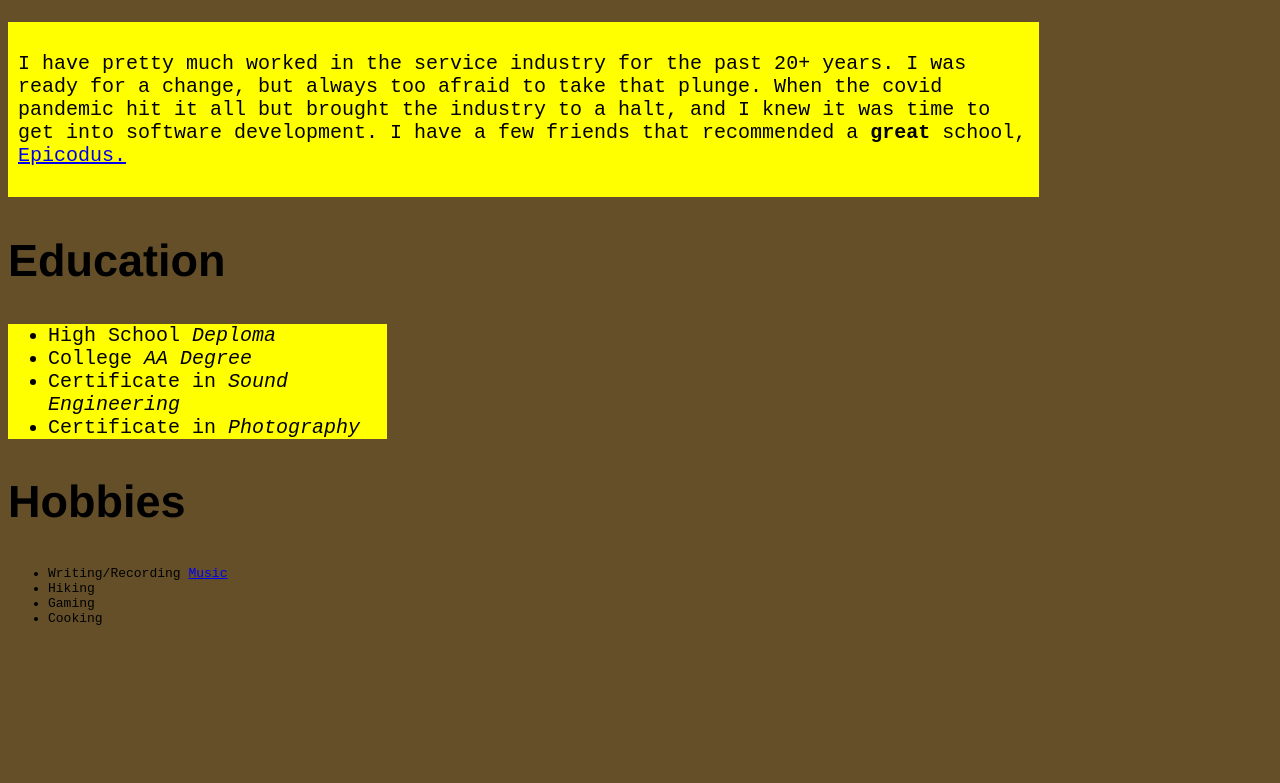
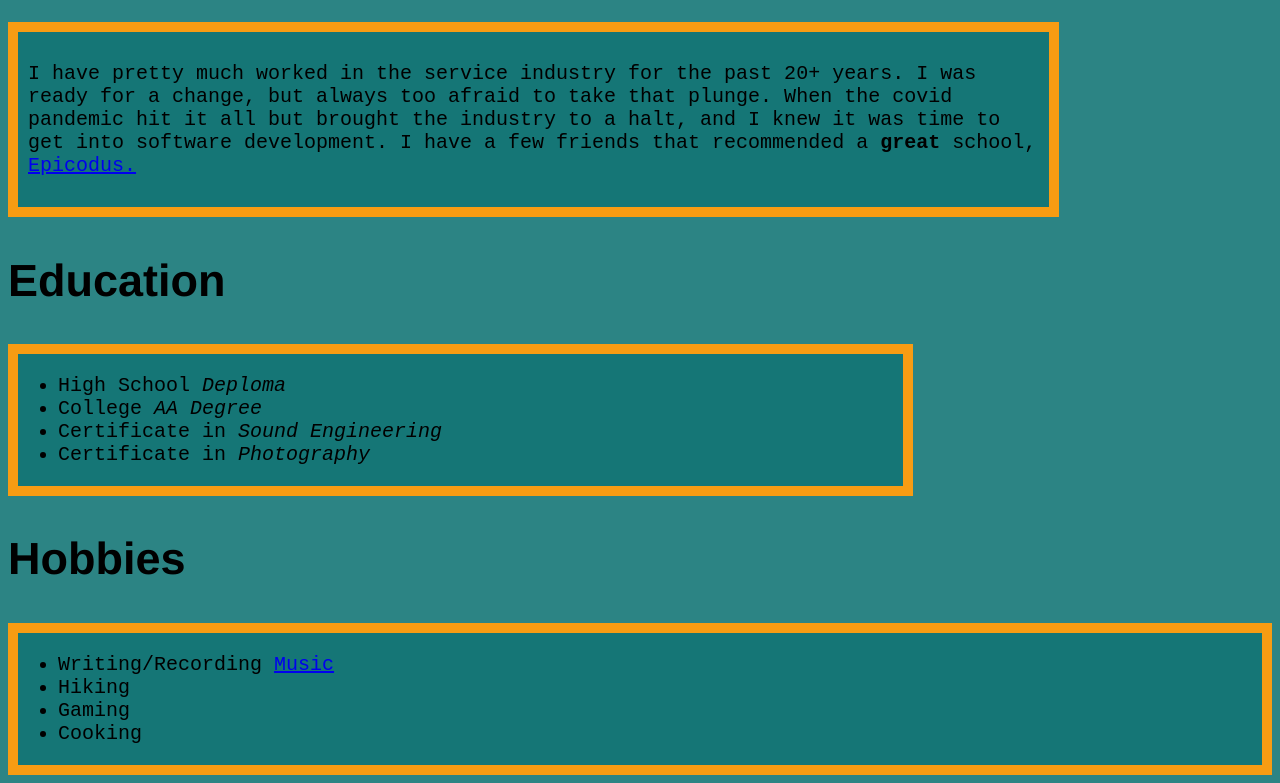
Before and after one commit to Michael-Burton1/project-1, a plain HTML site: page index.html in a window 1280 px wide. Shown: the part 634-1417 px from the top of the page. Before the commit the page ends 1273 px from the top, so only its background shows below. Drawn offline with Linux system fonts and the light colour scheme.

Commit message:
add borders to sections in idex

```diff
--- a/css/styles.css
+++ b/css/styles.css
@@ -14,7 +14,7 @@ h1{
 
 .picture{
   text-align: center;
-  border-image: 300px;
+  border-image: 30px;
 
 }
 
@@ -44,23 +44,31 @@ h1{
 
 
 .about-box{
-  border: 4px grey;
+  box-sizing: content-box;
+  border: 10px solid rgb(247, 156, 19);
   padding: 10px;
   display: block;
   width: 80%;
-  background: yellow;
+  background: rgba(19, 117, 117, 0.89);
   font-size:20px;
 
 }
 body{
-  background-color: rgba(73, 48, 2, 0.849);
+  background-color: rgba(19, 117, 117, 0.89);
 }
 
 .education-box{
   align-content: right;
-  background: yellow;
+  background: rgba(19, 117, 117, 0.89);
   font-size: 20px;
-  width: 30%;
+  width: 70%;
+  border: 10px solid rgb(247, 156, 19);
   s
 }
+
+.hobbies-box{
+  background: rgba(19, 117, 117, 0.89);
+  font-size: 20px;
+  border: 10px solid  rgb(247, 156, 19);
+
 }
--- a/index.html
+++ b/index.html
@@ -68,7 +68,7 @@
     <div class="sections">
       <h2>Hobbies</h2>
     </div>
-    <div Class="Hobbies-box">
+    <div Class="hobbies-box">
       <ul>
         <li>Writing/Recording <a href="https://www.facebook.com/Velella-Velella-23014335222">Music</a></li>
         <li>Hiking</li>
```
